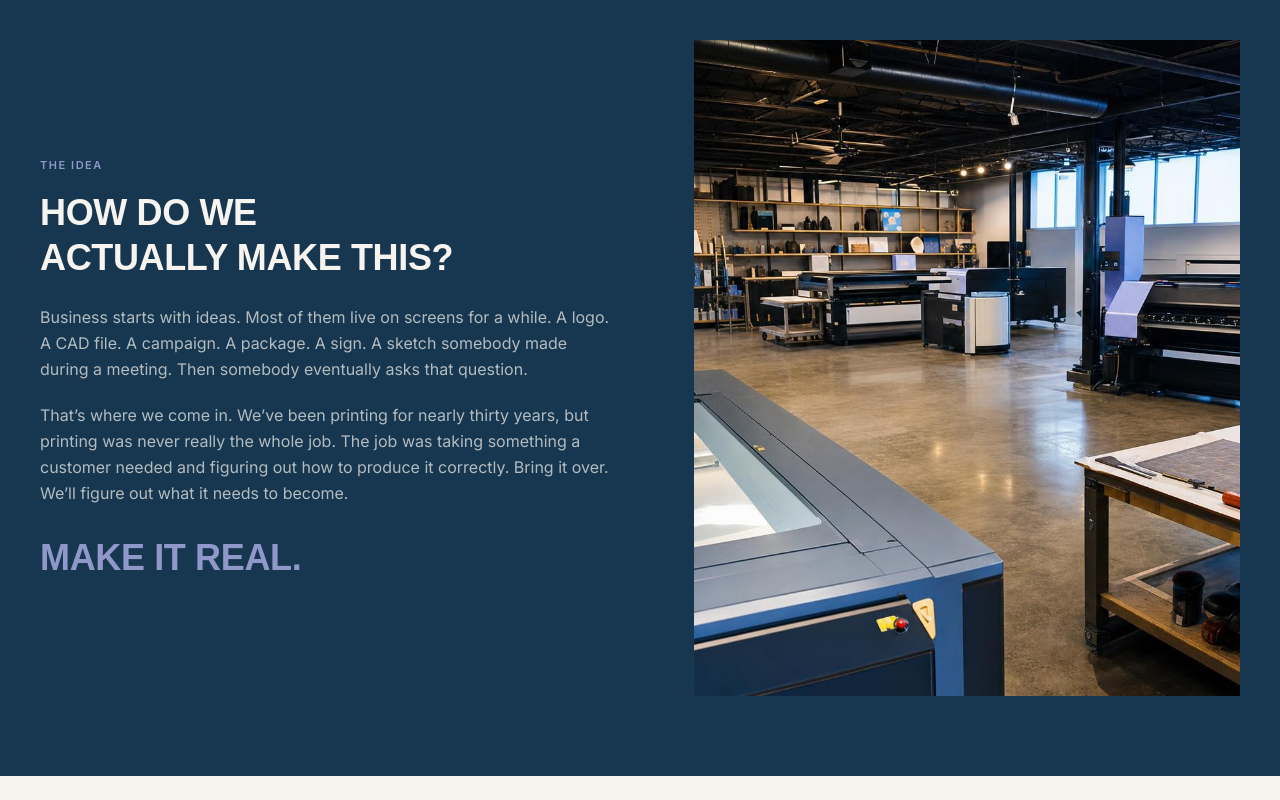
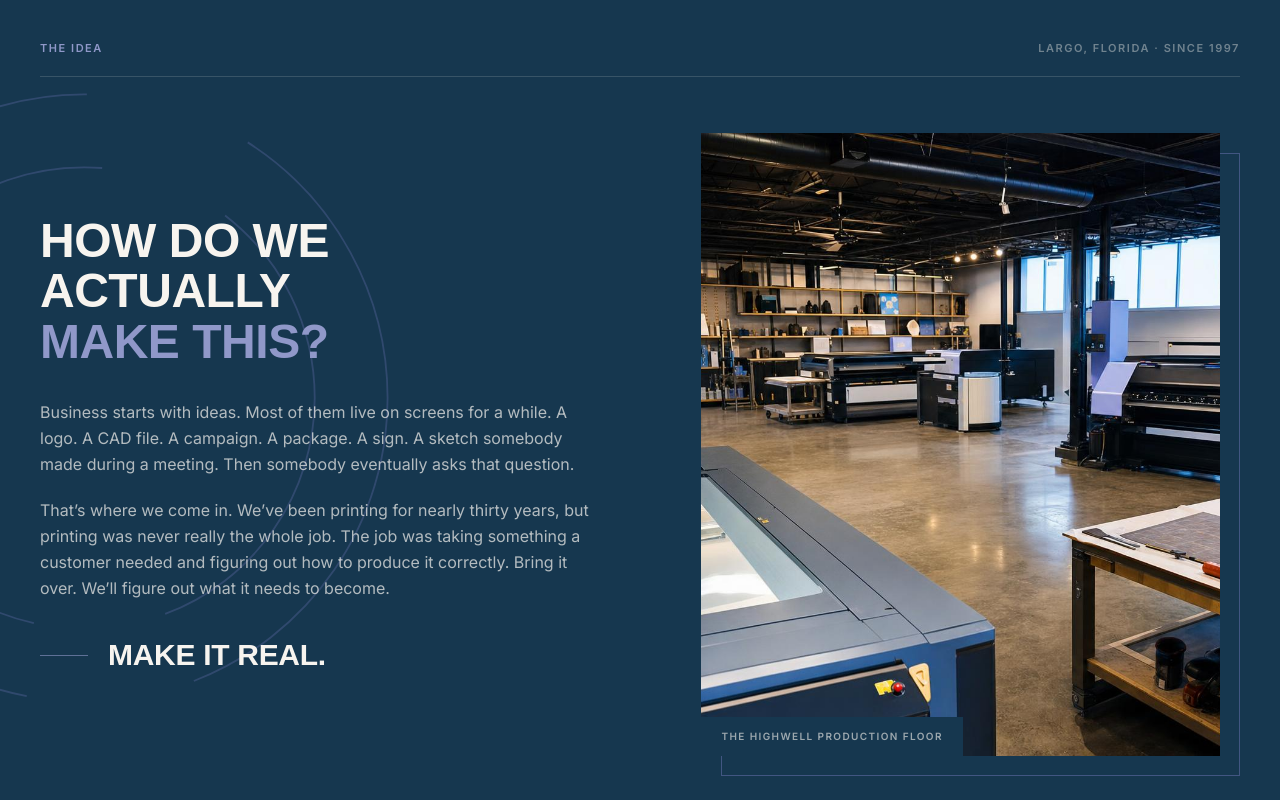
Before and after one commit to Vaylo-Studios/highwell-group, a Next.js app: page / in a window 1280 px wide. Shown: the part 4140-4940 px from the top of the page. Built offline with nearby package versions, Linux system fonts and the light colour scheme; a web font is replaced by a local one.

Commit message:
Elevate The Idea section with editorial header row, offset image frame, and arc texture

```diff
--- a/src/components/sections/Manifesto.tsx
+++ b/src/components/sections/Manifesto.tsx
@@ -4,19 +4,41 @@ import Reveal from "@/components/Reveal";
 export default function Manifesto() {
   return (
     <section id="about" className="relative overflow-hidden bg-navy-deep text-paper">
+      <svg
+        aria-hidden="true"
+        viewBox="0 0 560 560"
+        fill="none"
+        className="pointer-events-none absolute -left-64 top-1/2 hidden h-[680px] w-[680px] -translate-y-1/2 text-lavender/30 lg:block"
+      >
+        <circle cx="280" cy="280" r="190" stroke="currentColor" strokeWidth="1.5" strokeDasharray="230 110" />
+        <circle cx="280" cy="280" r="250" stroke="currentColor" strokeWidth="1.5" strokeDasharray="300 140" />
+      </svg>
+
       <div className="relative mx-auto max-w-7xl px-6 py-20 md:px-10">
-        <div className="grid items-center gap-12 lg:grid-cols-[1.05fr_1fr] lg:gap-20">
+        <Reveal>
+          <div className="flex items-baseline justify-between border-b border-paper/15 pb-5">
+            <p className="text-[11px] font-semibold uppercase tracking-[0.14em] text-lavender-light">
+              The Idea
+            </p>
+            <p className="text-[11px] font-semibold uppercase tracking-[0.14em] text-paper/40">
+              Largo, Florida &middot; Since 1997
+            </p>
+          </div>
+        </Reveal>
+
+        <div className="mt-14 grid items-center gap-14 lg:grid-cols-[1.05fr_1fr] lg:gap-24">
           <div>
             <Reveal>
-              <p className="mb-4 text-[11px] font-semibold uppercase tracking-[0.14em] text-lavender-light">
-                The Idea
-              </p>
-              <h2 className="font-display text-3xl uppercase leading-tight md:text-4xl">
-                How do we actually make this?
+              <h2 className="font-display text-4xl uppercase leading-[1.05] md:text-5xl">
+                How do we
+                <br />
+                actually
+                <br />
+                <span className="text-lavender-light">make this?</span>
               </h2>
             </Reveal>
             <Reveal delay={0.08}>
-              <p className="mt-6 max-w-xl text-sm leading-relaxed text-paper/70 md:text-base">
+              <p className="mt-8 max-w-xl text-sm leading-relaxed text-paper/70 md:text-base">
                 Business starts with ideas. Most of them live on screens for
                 a while. A logo. A CAD file. A campaign. A package. A sign.
                 A sketch somebody made during a meeting. Then somebody
@@ -31,13 +53,21 @@ export default function Manifesto() {
               </p>
             </Reveal>
             <Reveal delay={0.14}>
-              <p className="font-display mt-8 text-3xl uppercase text-lavender-light md:text-4xl">
+              <div className="mt-9 flex items-center gap-5">
+                <span className="h-px w-12 bg-lavender-light/60" aria-hidden="true" />
+                <p className="font-display text-2xl uppercase tracking-wide text-paper md:text-3xl">
                   Make it real.
                 </p>
+              </div>
             </Reveal>
           </div>
 
-          <Reveal delay={0.1} className="relative aspect-[4/5] overflow-hidden lg:aspect-[5/6]">
+          <Reveal delay={0.1} className="relative lg:mr-5">
+            <div
+              aria-hidden="true"
+              className="absolute -bottom-5 -right-5 h-full w-full border border-lavender/50"
+            />
+            <div className="relative aspect-[4/5] overflow-hidden lg:aspect-[5/6]">
               <Image
                 src="/images/shop-floor-wide.jpg"
                 alt="Wide view of the Highwell Group production floor"
@@ -45,6 +75,12 @@ export default function Manifesto() {
                 sizes="(min-width: 1024px) 45vw, 90vw"
                 className="object-cover"
               />
+            </div>
+            <div className="absolute bottom-0 left-0 bg-navy-deep px-5 py-3">
+              <p className="text-[10px] font-semibold uppercase tracking-[0.14em] text-paper/60">
+                The Highwell production floor
+              </p>
+            </div>
           </Reveal>
         </div>
       </div>
```
Lines whose indentation alone changed are shown as unchanged.
